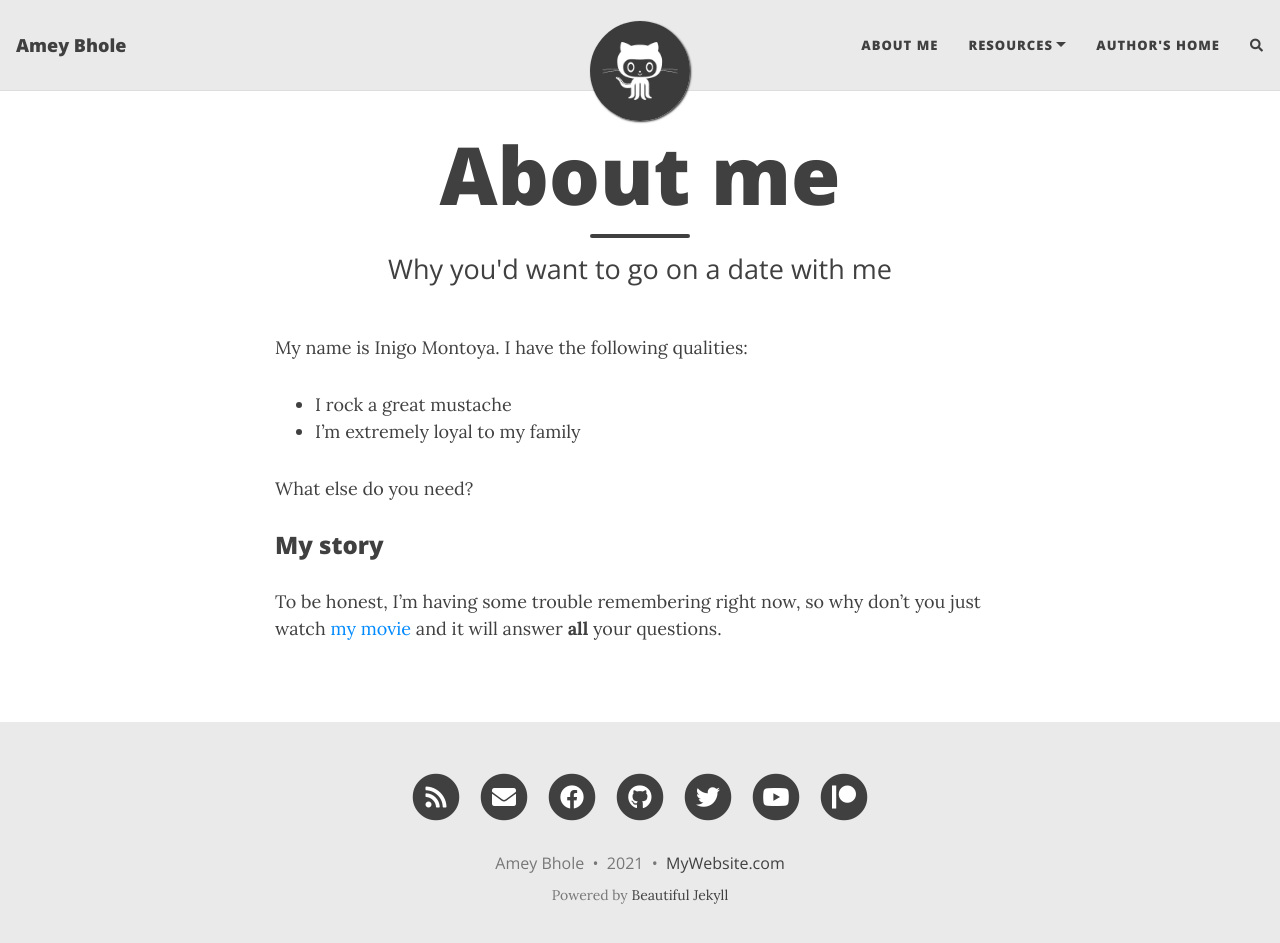
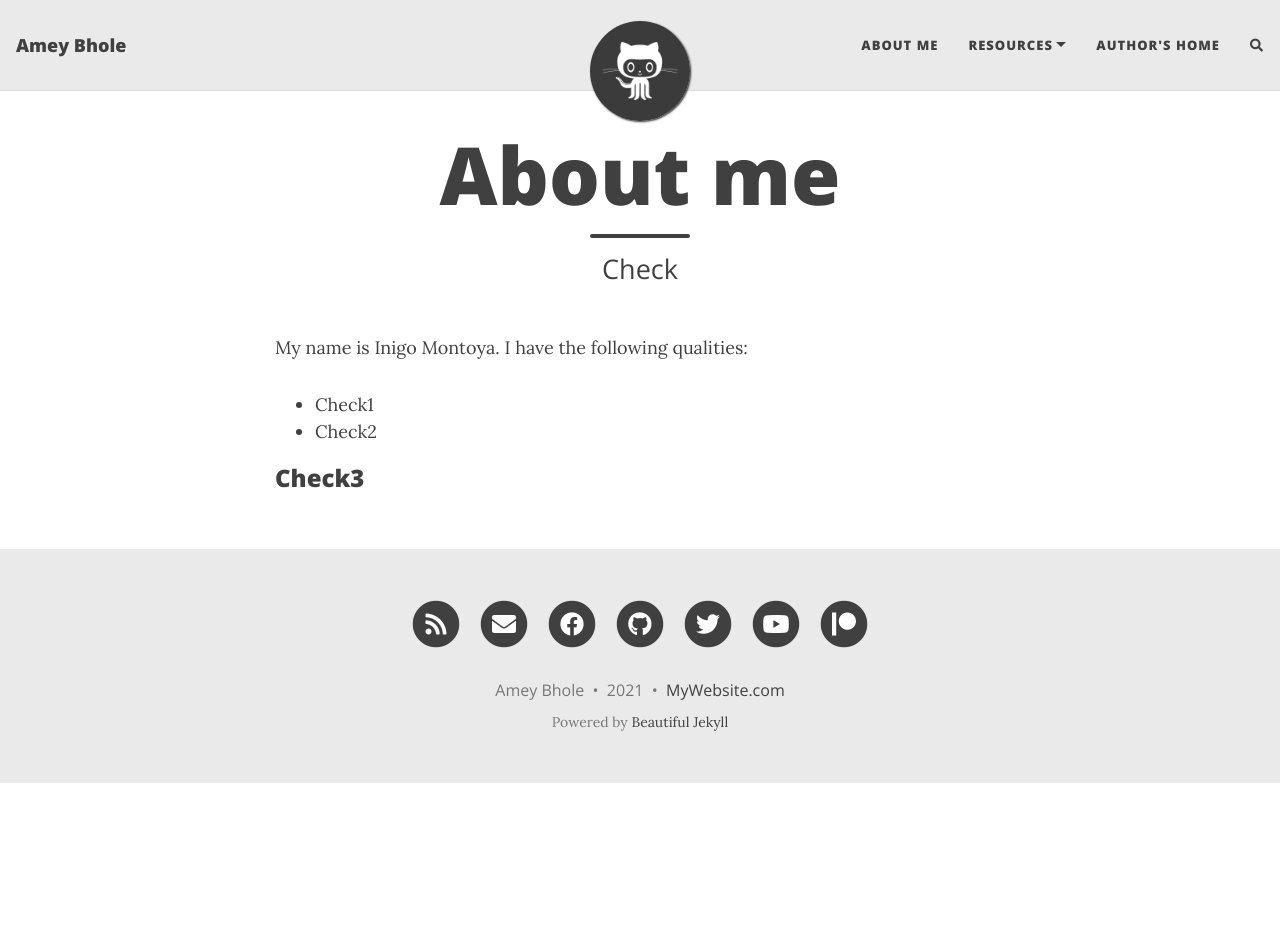
Before and after one commit to ameybhole/ameybhole.github.io, a Jekyll site: the page built from aboutme.md, in a window 1280 px wide and 956 px high. Shown: the top 943 px of the window. Built offline with Jekyll 4.4.1, drawn with Linux system fonts in a browser that asks for light colours; nearby versions of some CDN libraries; comment, search, counter and statistics services are not loaded.

Commit message:
changes in about me

```diff
--- a/aboutme.md
+++ b/aboutme.md
@@ -1,16 +1,13 @@
 ---
 layout: page
 title: About me
-subtitle: Why you'd want to go on a date with me
+subtitle: Check
 ---
 
 My name is Inigo Montoya. I have the following qualities:
 
-- I rock a great mustache
-- I'm extremely loyal to my family
+- Check1
+- Check2
 
-What else do you need?
 
-### My story
-
-To be honest, I'm having some trouble remembering right now, so why don't you just watch [my movie](https://en.wikipedia.org/wiki/The_Princess_Bride_%28film%29) and it will answer **all** your questions.
+### Check3
```
